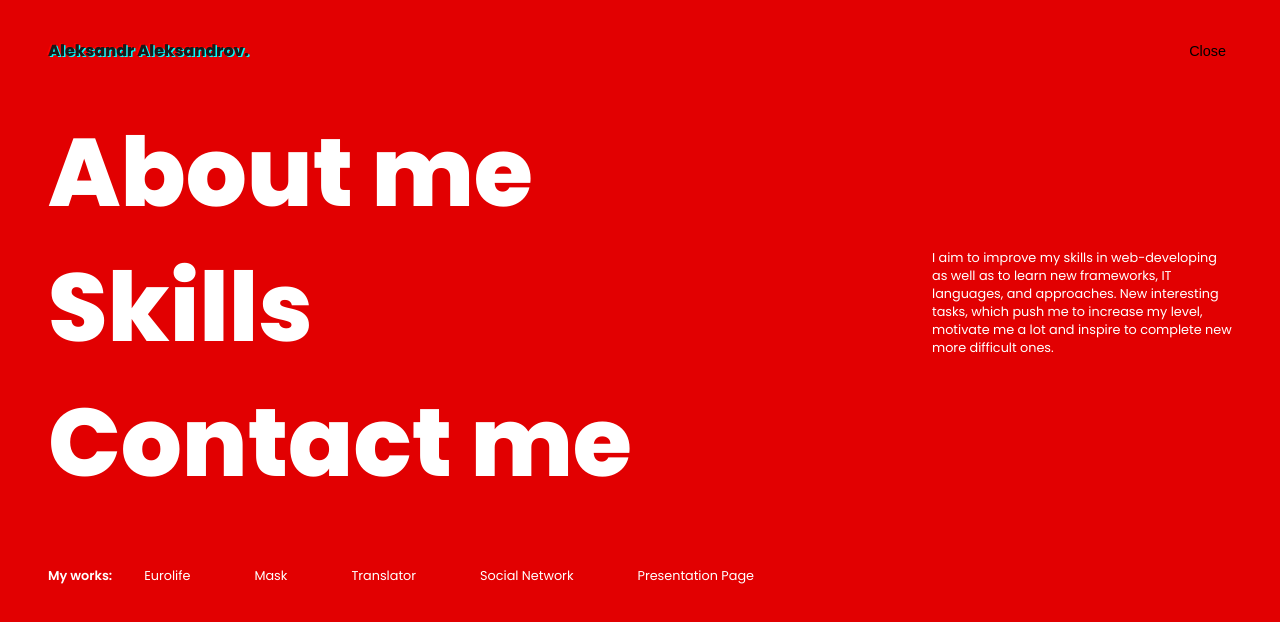
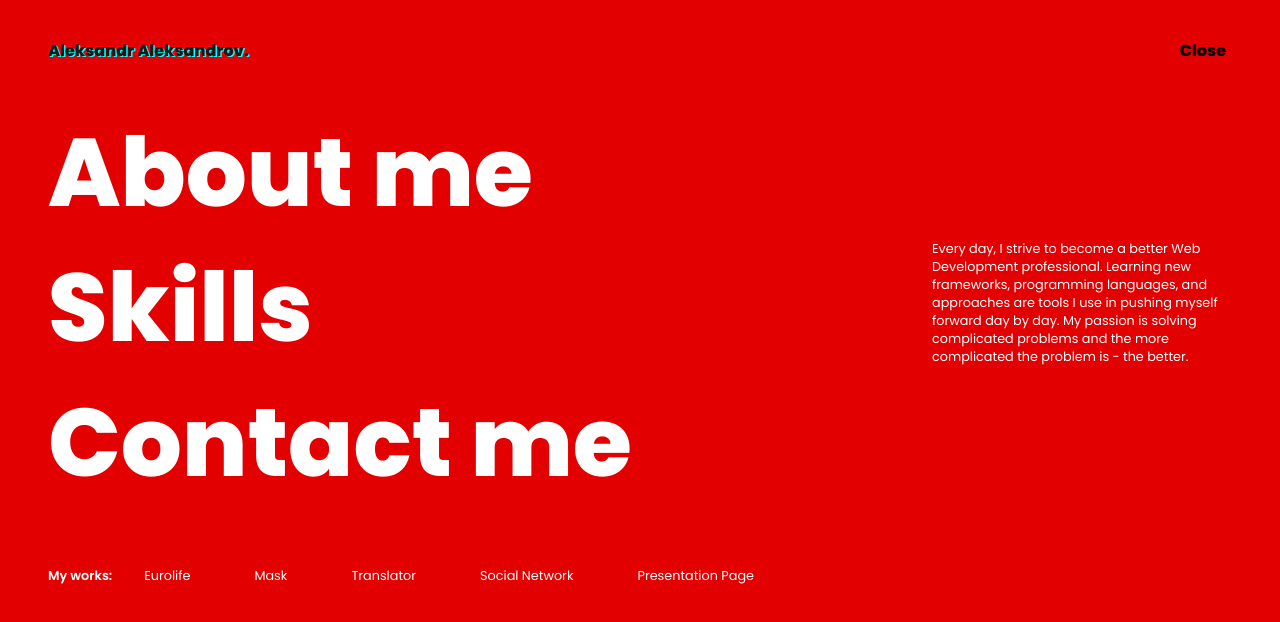
Before and after one commit to aleksandrovfe/cv, a React (Create React App) app: page / in a window 1280 px wide. Both pictures are taken after a click on the button "Menu". Shown: the top 622 px of the page. Built offline with nearby package versions, Linux system fonts and the light colour scheme.

Commit message:
add changes

```diff
--- a/src/App.js
+++ b/src/App.js
@@ -35,15 +35,9 @@ function App() {
 function About() {
     return (
         <p>
-            I am an enthusiastic and well-motivated person looking for
-            opportunities in <b>WEB
-            Development.</b> Able to create high-quality and
-            user-friendly Web products from scratch. Using modern technologies
-            to design websibtes and related
-            materials. Love coding, have extensive
-            knowledge in JavaScript, Vue, NodeJS, AWS <br/>
+            I’M AN ENTHUSIASTIC AND SELF-DRIVEN <b>Software Engineer</b> WHO IS CONSTANTLY LOOKING FOR NEW OPPORTUNITIES. BEING ABLE TO DELIVER HIGH-QUALITY, USER-ORIENTED WEB SOLUTIONS MAKES ME A VALUABLE ADDITION TO ANY TEAM POSSIBLE. I’M IN LOVE WITH CODING AND I CAN SHOW OFF HIGH PROFICIENCY WITH JAVASCRIPT<br/>
             <br/>
-            <b>Current job:</b> BearsSoftware, software engineer,
+            <b>Current job:</b> BearsSoftware(Oversecured), software engineer,
             since 05/01/20 <br/><br/>
             <b>Frontend courses:</b> full-time online course 4 months HTML, CSS,
             JavaScript, React, Redux.<br/>
@@ -57,7 +51,7 @@ function About() {
                       href="https://eurolifedp.com/">&#8226;eurolife</a></b> -
                 freelance project, currently in production, has daily user
                 visits <br/>
-                Also with this project I am working on digital marketing CEO, SMM
+                Also with this project I am working on digital marketing (SEO, SMM)
                 <br/> <br/>
                 <strike>Can't show the code</strike> <br/><br/>
                 For development I used react, firebase (firebase functions,
@@ -82,8 +76,7 @@ function About() {
 
                 <b><a className="contact-link" target="_blank"
                       href="https://words-25285.web.app/"> &#8226;translator</a></b> -
-                This project was more to train the new GSAP animation framework
-                and the trendy 2021 glassmorphism approach <br/><br/>
+                MY PET PROJECT WHERE I PRACTICE THE NEW GSAP ANIMATION FRAMEWORK ALONG WITH THE MODERN UX/UI TRENDS <br/><br/>
                 <a href="https://github.com/aleksandrovfe/words"
                    className="contact-link" target="_blank">GitHub code</a>
                 <br/><br/>
@@ -99,7 +92,7 @@ function Skills() {
             JavaScript(ES6), Vue, VUEX, TypeScript, NodeJS, Express, AWS, Python, React, Redux, CSS,
             HTML5, GSAP, BEM, SASS(SCSS), Unit Testing, Git, Firebase. <br/>
             <br/>
-            <b>initial introduction:</b> Webpack, Flutter.
+            <b>HIGH-LEVEL UNDERSTANDING OF:</b> Webpack, Flutter.
             <br/> <br/>
             <b>Languages:</b> English (intermediate), Russian, Ukrainian.
         </p>
@@ -165,9 +158,7 @@ function Home() {
         <div className="container">
             <div className="wrapper">
                 <h5 className="home__text">
-                    Hi, I’m a <b> software engineer </b> and I hope that this site
-                    will help you become more familiar
-                    with my projects and my skills.
+                    Hi, I’m a <b> software engineer </b> and I created this website for you to become familiar with what I am capable of.
                 </h5>
             </div>
         </div>
--- a/src/App.scss
+++ b/src/App.scss
@@ -69,8 +69,10 @@ header {
         background: none;
         outline: none;
         cursor: pointer;
-        font-size: 0.9rem;
+        font-size: 1rem;
+        font-weight: bolder;
         mix-blend-mode: difference;
+        font-family: "Poppins", -apple-system, BlinkMacSystemFont, "Segoe UI", Roboto, Oxygen, Ubuntu, Cantarell, "Open Sans", "Helvetica Neue", sans-serif;
       }
     }
   }
--- a/src/components/Hamburger.js
+++ b/src/components/Hamburger.js
@@ -69,8 +69,7 @@ const Hamburger = ({ state }) => {
               </nav>
               <div ref={(el) => (info = el)} className="info">
                 <p>
-                  I aim to improve my skills in web-developing as well as to learn new frameworks, IT languages, and approaches. New interesting
-                  tasks, which push me to increase my level, motivate me a lot and inspire to complete new more difficult ones.
+                  Every day, I strive to become a better Web Development professional. Learning new frameworks, programming languages, and approaches are tools I use in pushing myself forward day by day. My passion is solving complicated problems and the more complicated the problem is - the better.
                 </p>
               </div>
               <div className="list-links">
```
